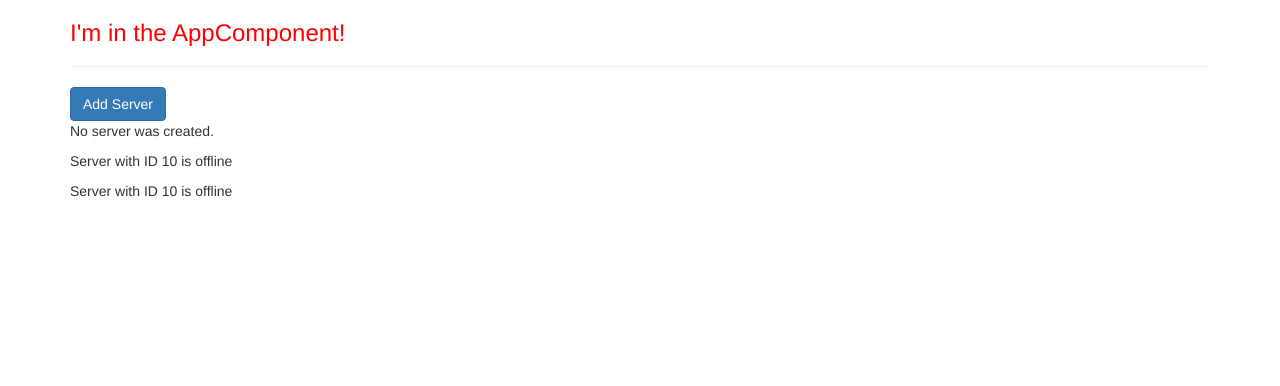
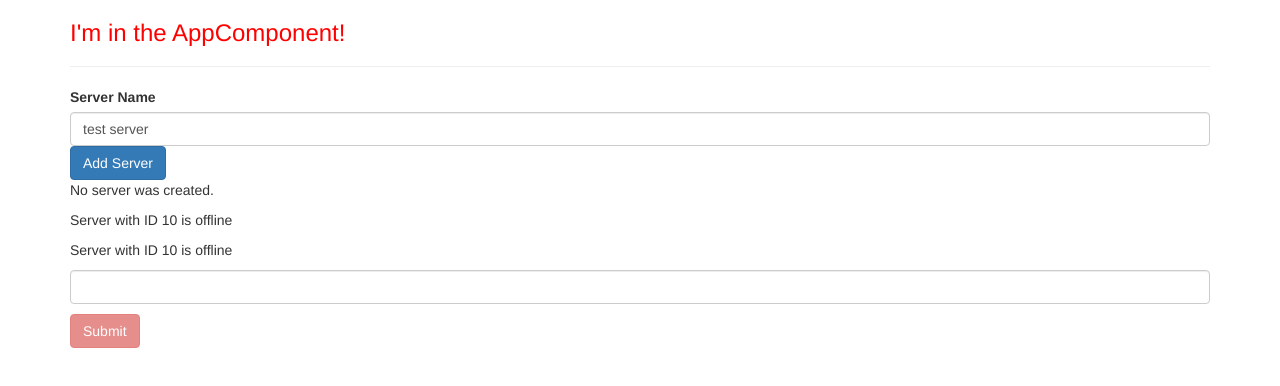
Before and after one commit to sudomofo/my-first-app, an Angular app: page / in a window 1280 px wide. Shown: the top 386 px of the page. Built offline with nearby package versions, Linux system fonts and the light colour scheme.

Commit message:
Assignment 2

```diff
--- a/src/app/app.module.ts
+++ b/src/app/app.module.ts
@@ -3,6 +3,7 @@
 import { BrowserModule } from '@angular/platform-browser';
 import { AppComponent } from './app.component';
 import { ServersComponent } from './servers/servers.component';
+import { FormsModule } from '@angular/forms';
 
 @NgModule({
   declarations: [
@@ -11,7 +12,8 @@
     ServersComponent
   ],
   imports: [
-    BrowserModule
+    BrowserModule,
+    FormsModule
   ],
   providers: [],
   bootstrap: [AppComponent]
--- a/src/app/servers/servers.component.html
+++ b/src/app/servers/servers.component.html
@@ -1,4 +1,13 @@
+<label>Server Name</label>
+<!-- <input type="text" class="form-control" (input)="onUpdateServer($event)"> -->
+<input type="text" class="form-control" [(ngModel)]="serverName">
+<!-- <p>{{ serverName }}</p> -->
 <button class="btn btn-primary" [disabled]="!allowNewServer" (click)="onCreateServer()">Add Server</button>
 <p>{{ serverCreationStatus }}</p>
 <app-server></app-server>
 <app-server></app-server>
+
+
+<input type="text" class="form-control" [(ngModel)]="userName">
+<p>{{ userName }}</p>
+<button class="btn btn-danger" [disabled]="!userName" (click)="userName = ''">Submit</button>
--- a/src/app/servers/servers.component.ts
+++ b/src/app/servers/servers.component.ts
@@ -11,6 +11,8 @@
 export class ServersComponent implements OnInit {
   allowNewServer: boolean = false;
   serverCreationStatus: string = "No server was created.";
+  serverName = 'test server';
+  userName = '';
   constructor() {
     setTimeout(() => {
       this.allowNewServer = true;
@@ -20,6 +22,9 @@
   ngOnInit(): void {
   }
   onCreateServer() {
-    this.serverCreationStatus = "Server was created."
+    this.serverCreationStatus = 'Server was created.' + this.serverName;
+  }
+  onUpdateServer(event: Event) {
+    this.serverName = (<HTMLInputElement>event.target).value;
   }
 }
```
